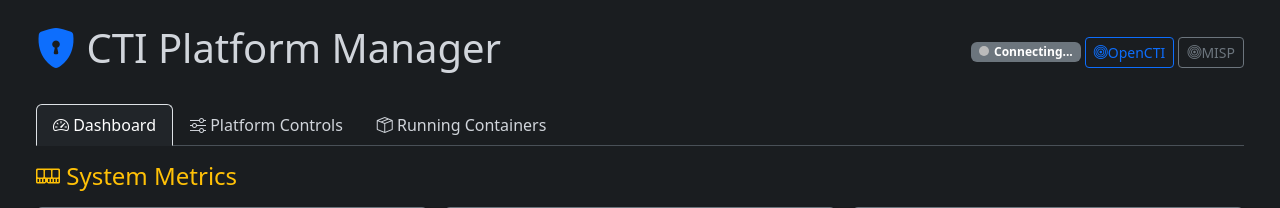
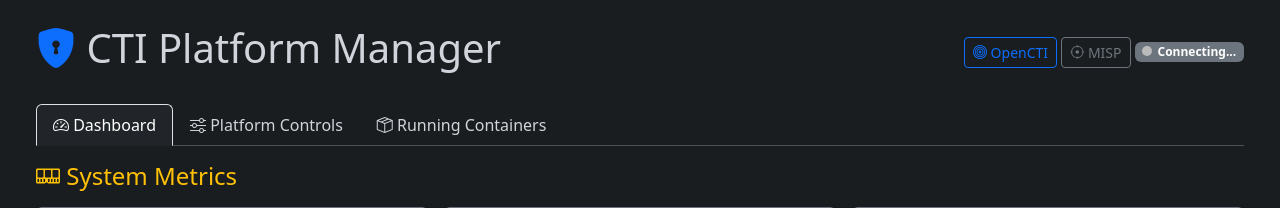
Before and after one commit to pranav-r13/docker_manager, a Flask app: page / in a window 1280 px wide. Shown: the top 208 px of the page. Run offline with Flask 3, Linux system fonts and the light colour scheme; data that the repository does not hold is empty; some libraries are stand-ins or nearby versions.

Commit message:
icones updated, opencti and misp button added

```diff
--- a/templates/index.html
+++ b/templates/index.html
@@ -80,12 +80,13 @@
         <div class="d-flex justify-content-between align-items-center mb-4">
             <h1><i class="bi bi-shield-lock-fill text-primary"></i> CTI Platform Manager</h1>
             <div>
+                <a href="http://192.168.0.205:8080" class="btn btn-outline-primary btn-sm" tabindex="-1" role="button"
+                    target="_blank"><i class="bi bi-bullseye"></i> OpenCTI</a>
+                <a href="https://192.168.0.204" class="btn btn-outline-secondary btn-sm" tabindex="-1" role="button"
+                    target="_blank"><i class="bi bi-crosshair"></i> MISP</a>
+
                 <span id="connection-status" class="badge bg-secondary"><span
                         class="status-dot"></span>Connecting...</span>
-                <a href="http://192.168.0.205:8080" class="btn btn-outline-primary btn-sm" tabindex="-1" role="button"
-                    target="_blank"><i class="bi bi-bullseye"></i>OpenCTI</a>
-                <a href="https://192.168.0.204" class="btn btn-outline-secondary btn-sm" tabindex="-1" role="button"
-                    target="_blank"><i class="bi bi-bullseye"></i>MISP</a>
 
             </div>
         </div>
```
